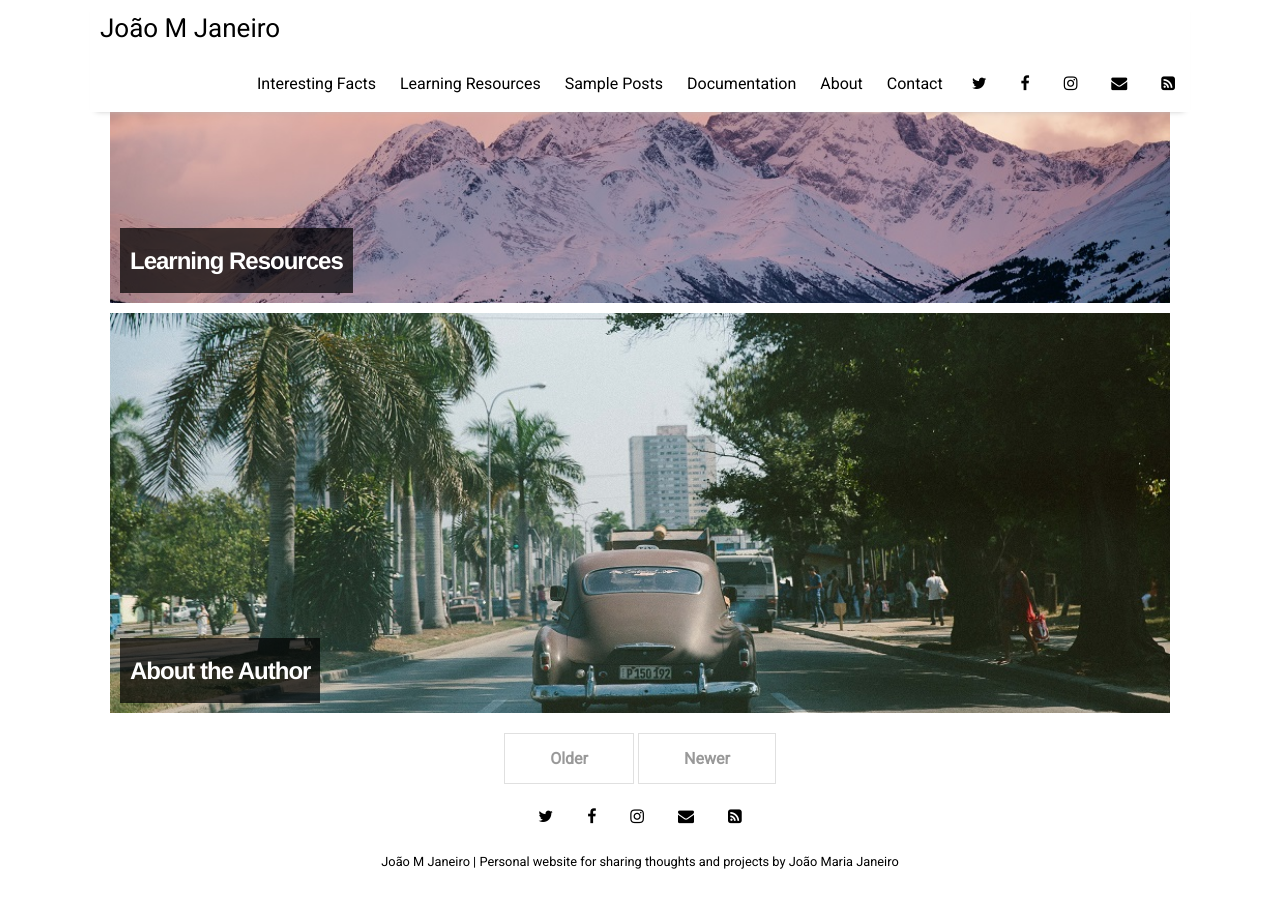
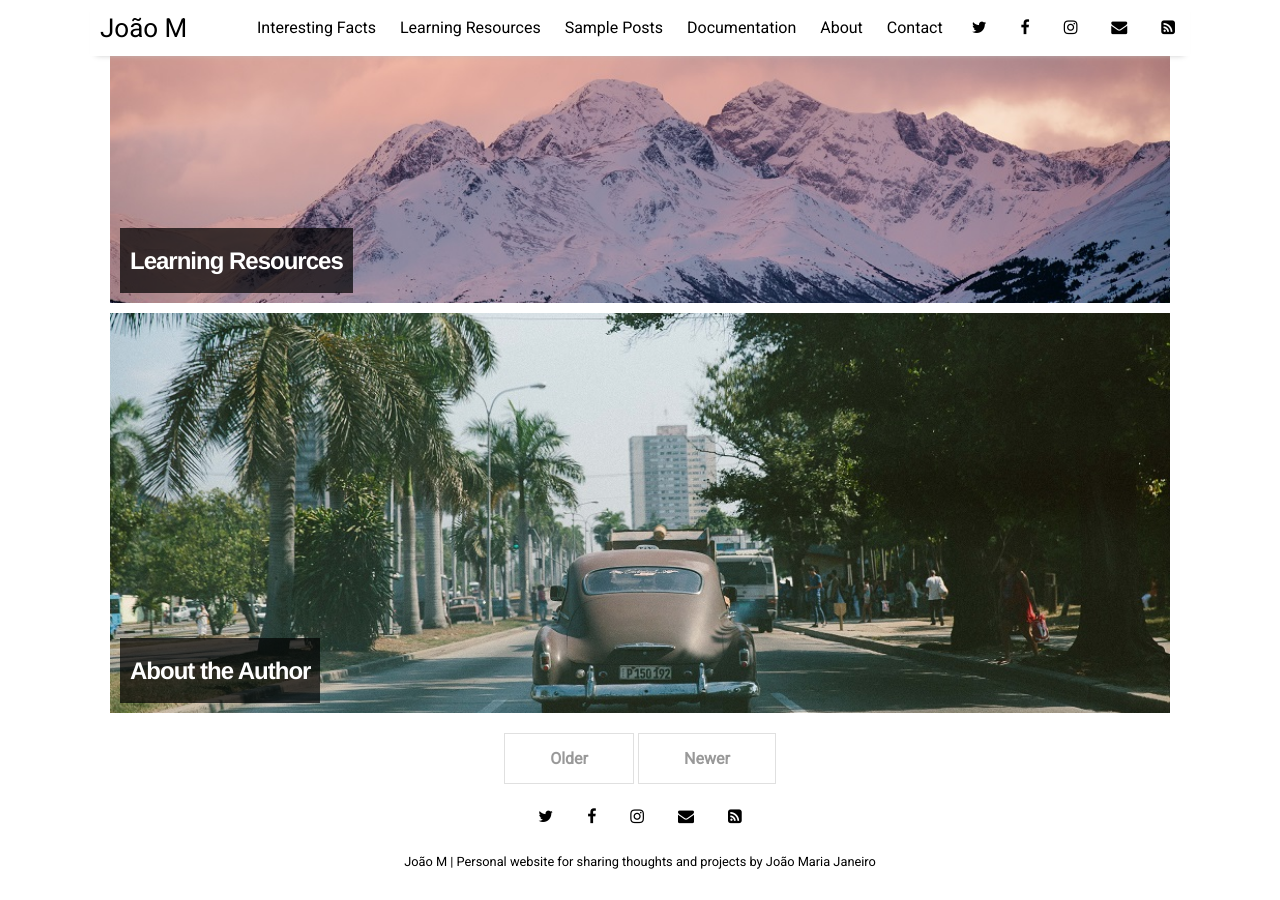
Before and after one commit to Joao-Maria-Janeiro/Joao-Maria-Janeiro.github.io, a Jekyll site: the page built from index.html, in a window 1280 px wide and 900 px high, scrolled down 1398 px. Built offline with Jekyll 4.4.1, drawn with Linux system fonts in a browser that asks for light colours; nearby versions of some CDN libraries; the list of posts is cut into pages by our own code.

Commit message:
Update _config.yml

```diff
--- a/_config.yml
+++ b/_config.yml
@@ -14,7 +14,7 @@ sass:
   style: :nested
 
 # Customise atom feed settings (this is where Jekyll-Feed gets configuration information)
-title:		           "João M Janeiro"
+title:		           "João M"
 description:	       "Personal website for sharing thoughts and projects"
 author:              "João Maria Janeiro"
 
```
